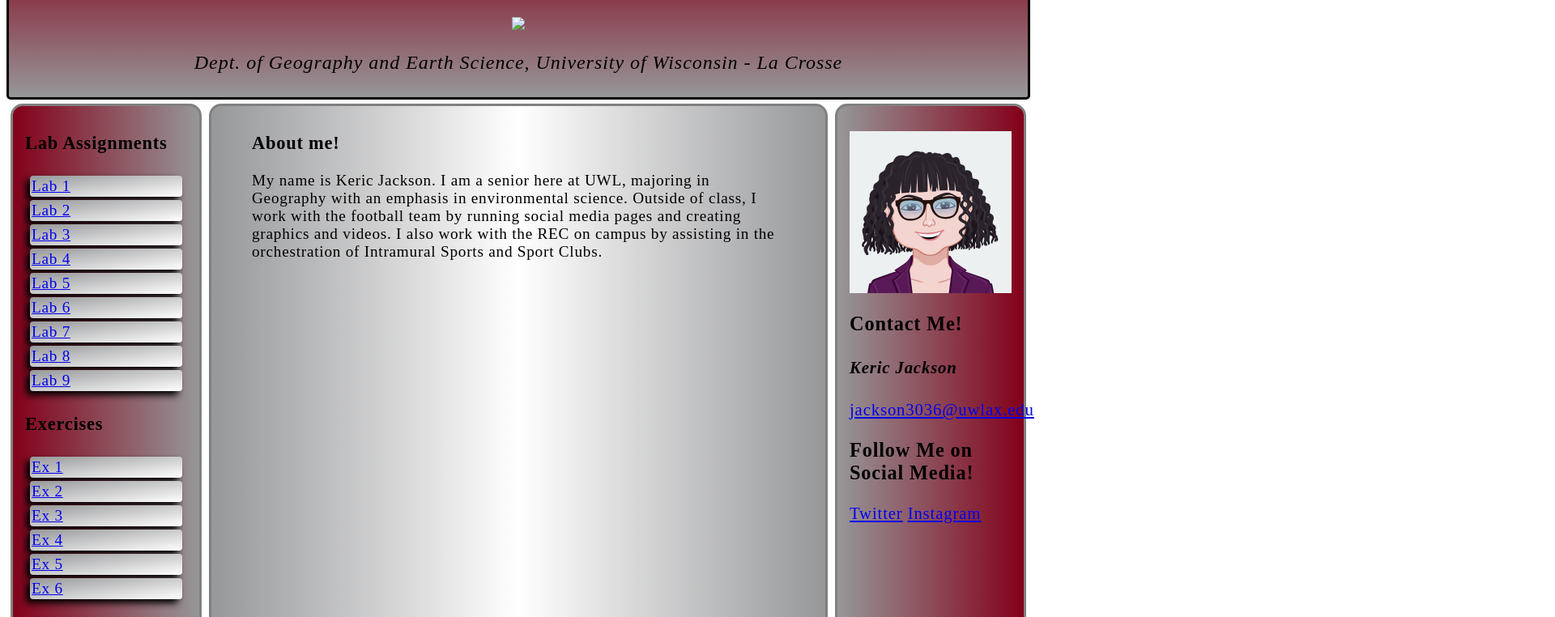
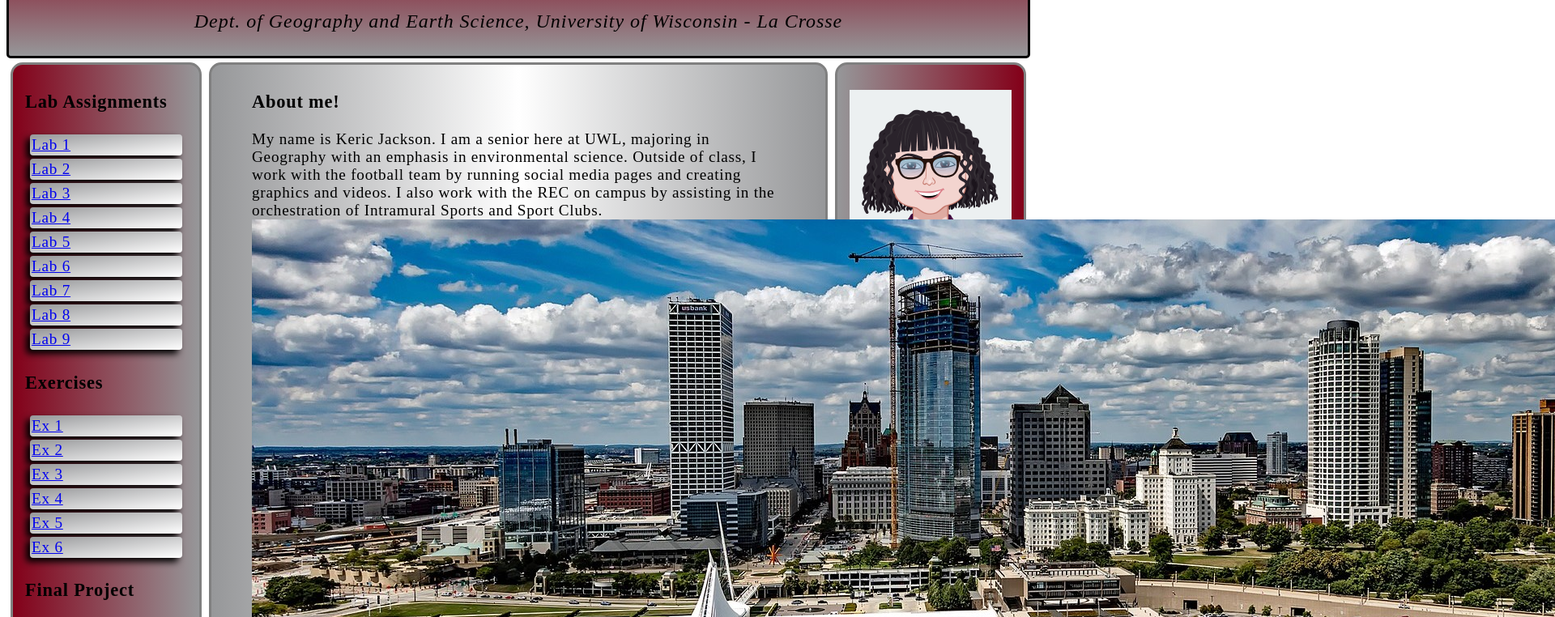
Before and after one commit to jackson3036/geo455_page, a plain HTML site: page index.html in a window 1280 px wide. Shown: the part 91-853 px from the top of the page at 81% size, 1920 px wide, since content can reach past the window. Drawn offline with Linux system fonts and the light colour scheme; a web font is replaced by a local one.

Commit message:
Update index.html

```diff
--- a/index.html
+++ b/index.html
@@ -96,7 +96,6 @@
     <body>
         <div id="container">
             <div id = "header"><h3>ESC/GEO 455: Webmapping (Spring 2022)</h3>
-                <img src="webmapping/mke.jpg" align= "center" width=200px>
               <p><em>Dept. of Geography and Earth Science, University of Wisconsin - La Crosse</em></p>
 
             </div>
@@ -145,7 +144,7 @@
                     <h3>About me!</h3>
                     <p>
                         My name is Keric Jackson. I am a senior here at UWL, majoring in Geography with an emphasis in environmental science. Outside of class, I work with the football team by running social media pages and creating graphics and videos. I also work with the REC on campus by assisting in the orchestration of Intramural Sports and Sport Clubs.
-
+                        <img src="mke.jpg" align= "center" width=relative>
                     </p>
            </div>
 
```
